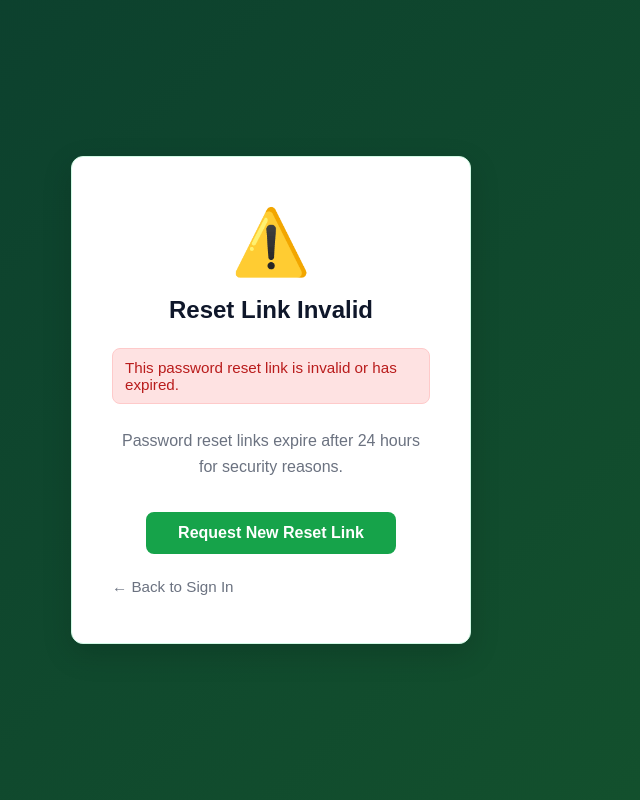
After one commit to Stork66722/InvestR, a Django app: page /reset/1/1/ in a window 1280 px wide. The commit adds this page. Shown: the whole page, without its empty margins (369-1009 px from the left). Run offline with Django 5.2, Linux system fonts and the light colour scheme.

Commit message:
Add password reset feature with production email configuration

```diff
--- /dev/null
+++ b/customer/templates/customer/password_reset_confirm.html
@@ -0,0 +1,90 @@
+{% load static %}
+<!DOCTYPE html>
+<html lang="en">
+<head>
+    <meta charset="UTF-8">
+    <title>Set New Password - InvestR</title>
+    <link rel="stylesheet" href="{% static 'css/sign_in.css' %}" />
+    <link rel="icon" type="image/x-icon" href="{% static 'favicon.ico' %}">
+    <link rel="icon" type="image/png" sizes="32x32" href="{% static 'images/favicon-32x32.png' %}">
+    <link rel="icon" type="image/png" sizes="16x16" href="{% static 'images/favicon-16x16.png' %}">
+    <link rel="apple-touch-icon" sizes="180x180" href="{% static 'images/apple-touch-icon.png' %}">
+</head>
+<body>
+    <div class="page">
+        <div class="container">
+            {% if validlink %}
+                <h2>Set New Password</h2>
+                <p style="color: #6b7280; margin-bottom: 24px; text-align: center;">
+                    Please enter your new password twice so we can verify you typed it correctly.
+                </p>
+
+                {% if form.errors %}
+                    <div class="message error">
+                        {% for field, errors in form.errors.items %}
+                            {% for error in errors %}
+                                {{ error }}<br>
+                            {% endfor %}
+                        {% endfor %}
+                    </div>
+                {% endif %}
+
+                <form method="post">
+                    {% csrf_token %}
+
+                    <input type="password"
+                           name="new_password1"
+                           placeholder="New Password"
+                           required
+                           autocomplete="new-password">
+
+                    <input type="password"
+                           name="new_password2"
+                           placeholder="Confirm New Password"
+                           required
+                           autocomplete="new-password">
+
+                    <div style="background: #ecfdf5; border: 1px solid #d1fae5; border-radius: 8px; padding: 12px; margin-bottom: 16px;">
+                        <p style="font-size: 0.875rem; color: #047857; margin: 0;">
+                            <strong>Password Requirements:</strong><br>
+                            • At least 8 characters<br>
+                            • Cannot be too similar to your username<br>
+                            • Cannot be entirely numeric
+                        </p>
+                    </div>
+
+                    <button type="submit">Reset Password</button>
+
+                    <div class="actions">
+                        <a href="{% url 'sign_in' %}">← Back to Sign In</a>
+                    </div>
+                </form>
+            {% else %}
+                <div style="text-align: center; margin-bottom: 24px;">
+                    <div style="font-size: 4rem; margin-bottom: 16px;">⚠️</div>
+                    <h2>Reset Link Invalid</h2>
+                </div>
+
+                <div class="message error">
+                    This password reset link is invalid or has expired.
+                </div>
+
+                <p style="color: #6b7280; margin: 24px 0; text-align: center; line-height: 1.6;">
+                    Password reset links expire after 24 hours for security reasons.
+                </p>
+
+                <div style="text-align: center; margin-top: 32px;">
+                    <a href="{% url 'password_reset' %}"
+                       style="display: inline-block; background: #16a34a; color: white; padding: 12px 32px; border-radius: 8px; text-decoration: none; font-weight: 600;">
+                        Request New Reset Link
+                    </a>
+                </div>
+
+                <div class="actions" style="margin-top: 24px;">
+                    <a href="{% url 'sign_in' %}">← Back to Sign In</a>
+                </div>
+            {% endif %}
+        </div>
+    </div>
+</body>
+</html>
--- a/customer/templates/customer/sign_in.html
+++ b/customer/templates/customer/sign_in.html
@@ -32,7 +32,7 @@
                 <button type="submit">Sign in</button>
 
                 <div class="actions">
-                    <a href="/forgot-password">Forgot Username/Password?</a>
+                    <a href="{% url 'password_reset' %}">Forgot Password?</a>
                 </div>
             </form>
 
--- a/investr/urls.py
+++ b/investr/urls.py
@@ -54,4 +54,21 @@ urlpatterns = [
 
     # Market status API (available to all authenticated users)
     path('api/v1/market-status/', get_market_status_api, name='api_market_status'),
+
+    # Password Reset URLs
+    path('password_reset/', auth_views.PasswordResetView.as_view(
+            template_name='customer/password_reset.html'),
+         name='password_reset'),
+
+    path('password_reset/done/', auth_views.PasswordResetDoneView.as_view(
+             template_name='customer/password_reset_done.html'),
+         name='password_reset_done'),
+
+    path('reset/<uidb64>/<token>/', auth_views.PasswordResetConfirmView.as_view(
+             template_name='customer/password_reset_confirm.html'),
+         name='password_reset_confirm'),
+
+    path('reset/done/', auth_views.PasswordResetCompleteView.as_view(
+             template_name='customer/password_reset_complete.html'),
+         name='password_reset_complete'),
 ]
```
Also changed, not shown: customer/templates/customer/password_reset.html (added, +57 -0 lines), customer/templates/customer/password_reset_complete.html (added, +42 -0 lines), customer/templates/customer/password_reset_done.html (added, +46 -0 lines), investr/settings.py (+16 -0 lines), customer/static/css/admin.css (line endings or trailing spaces), customer/templates/registration/password_reset_email.html (added), 1 other file.
